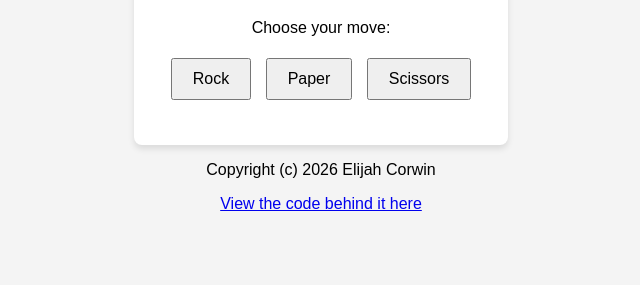
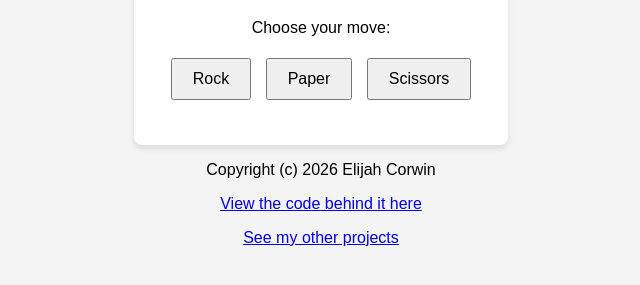
Before and after one commit to RaspberryPi400/rock-paper-scissors-game, a plain HTML site: page index.html in a window 1280 px wide. Shown: the part 139-424 px from the top of the page, without its empty margins (319-959 px from the left). Drawn offline with Linux system fonts and the light colour scheme.

Commit message:
Add link to view other projects in footer

```diff
--- a/index.html
+++ b/index.html
@@ -68,6 +68,7 @@
 <footer>
     <p>Copyright (c) 2026 Elijah Corwin</p>
     <p><a href="https://github.com/RaspberryPi400/rock-paper-scissors-game" target="_blank" rel="noopener noreferrer">View the code behind it here</a></p>
+    <p><a href="https://github.com/raspberrypi400/my-projects/ target="_blank" rel="noopener noreferrer">See my other projects</a></p>
 </footer>
 </body>
 </html>
```
